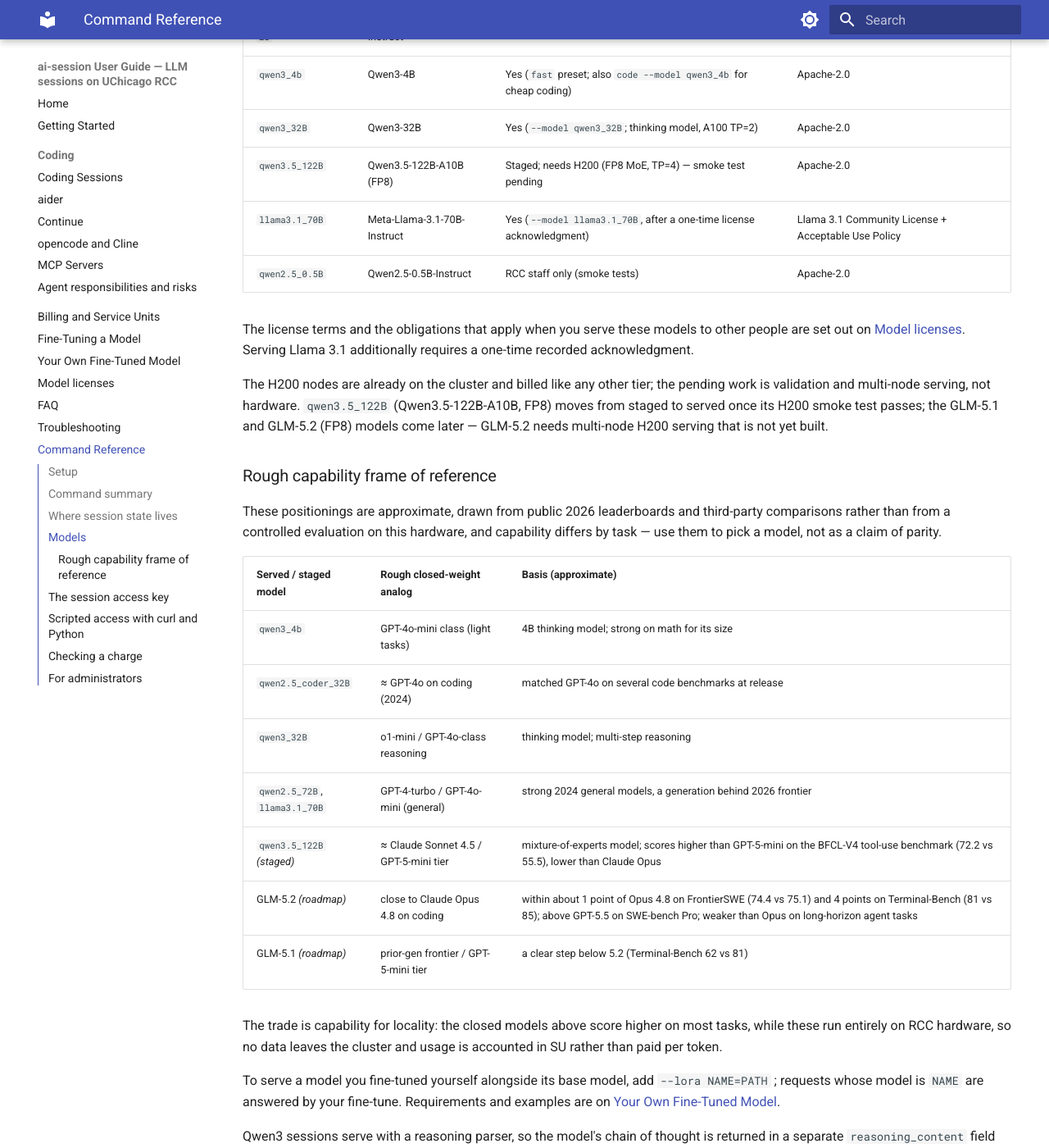
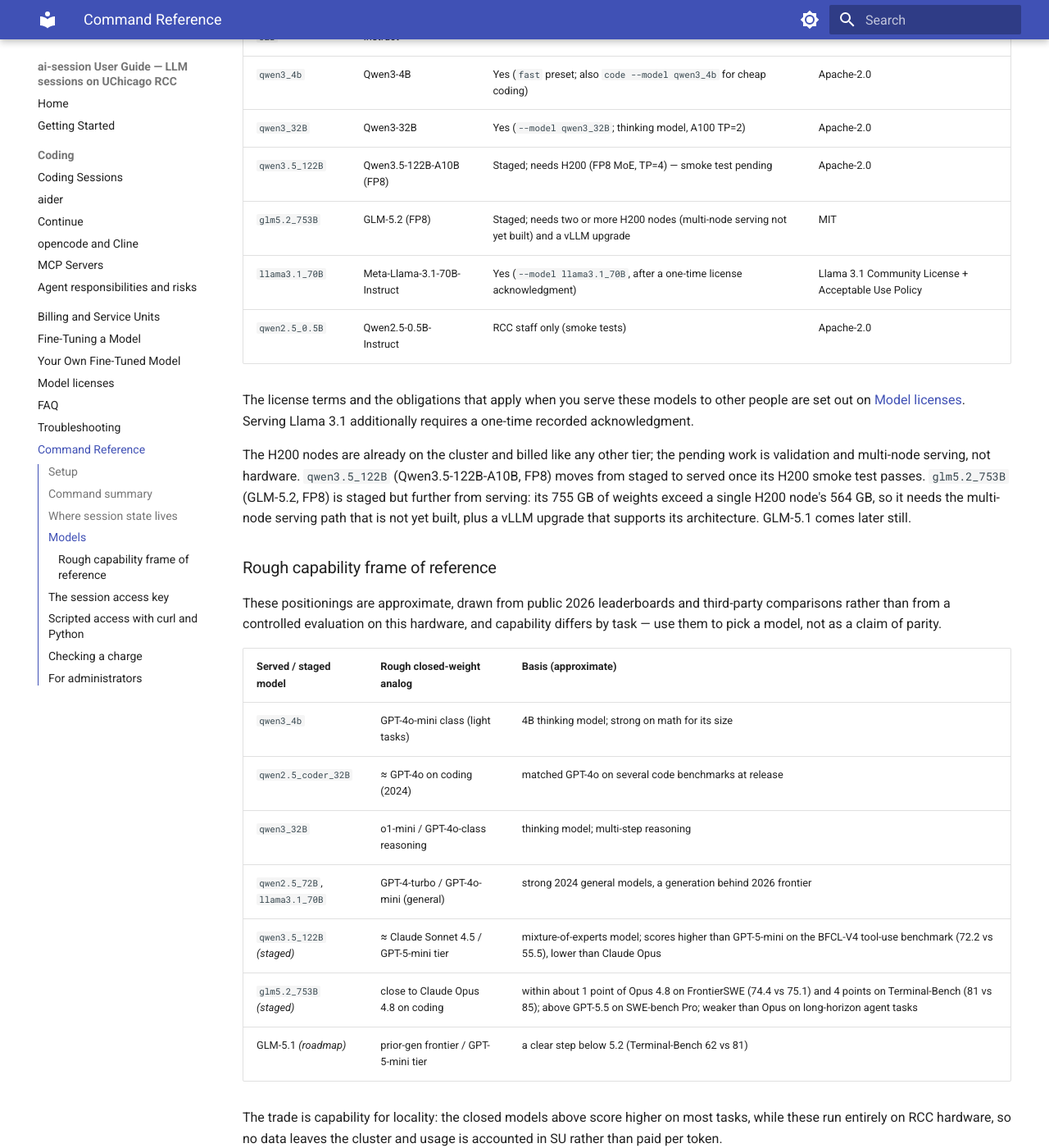
Before and after one commit to rmehta1987/rcc-vllm, an MkDocs documentation site: the page built from docs/reference.md, in a window 1280 px wide and 1400 px high, scrolled down 2416 px. Shown: the whole window at 82% size. Built offline with MkDocs 1.6.1 and Material for MkDocs 9.7.7, drawn with Linux system fonts in a browser that asks for light colours.

Commit message:
stage GLM-5.2-FP8: weights on disk, registered as glm5.2_753B (not served)
Download: 755.7 GB / 141 safetensors shards to models/GLM-5.2-FP8, verified
byte-exact against the HF API total with no .incomplete chunks left. The
2026-07-09 attempt hung ~20 h writing nothing because the transfer went
through the xet backend, which has no stall timeout; sbatch_stage_glm52.sh
(kept for future stagings) disables xet, sets HF_HUB_DOWNLOAD_TIMEOUT=60,
and retries so a dead connection resumes instead of hanging. The job then
ran at ~112 MB/s and finished in 1:42:33.

Staging follows the qwen3.5_122B pattern: registry key + H200 pin +
docs/license rows, deliberately NOT in PHASE1_SERVED. It cannot be served
at all today -- 755 GB exceeds one H200 node (4 x 141 GB = 564 GB), the
multi-node launcher path is not built, and the installed vLLM lacks
GlmMoeDsaForCausalLM -- so the registry comment warns against start
--force, which would reserve nodes, fail on load, and bill the floor.

Co-Authored-By: Claude Fable 5 <noreply@anthropic.com>

```diff
--- a/docs/reference.md
+++ b/docs/reference.md
@@ -84,6 +84,7 @@ directory.
 | `qwen3_4b` | Qwen3-4B | Yes (`fast` preset; also `code --model qwen3_4b` for cheap coding) | Apache-2.0 |
 | `qwen3_32B` | Qwen3-32B | Yes (`--model qwen3_32B`; thinking model, A100 TP=2) | Apache-2.0 |
 | `qwen3.5_122B` | Qwen3.5-122B-A10B (FP8) | Staged; needs H200 (FP8 MoE, TP=4) — smoke test pending | Apache-2.0 |
+| `glm5.2_753B` | GLM-5.2 (FP8) | Staged; needs two or more H200 nodes (multi-node serving not yet built) and a vLLM upgrade | MIT |
 | `llama3.1_70B` | Meta-Llama-3.1-70B-Instruct | Yes (`--model llama3.1_70B`, after a one-time license acknowledgment) | Llama 3.1 Community License + Acceptable Use Policy |
 | `qwen2.5_0.5B` | Qwen2.5-0.5B-Instruct | RCC staff only (smoke tests) | Apache-2.0 |
 
@@ -94,8 +95,10 @@ additionally requires a one-time recorded acknowledgment.
 The H200 nodes are already on the cluster and billed like any other tier; the
 pending work is validation and multi-node serving, not hardware. `qwen3.5_122B`
 (Qwen3.5-122B-A10B, FP8) moves from staged to served once its H200 smoke test
-passes; the GLM-5.1 and GLM-5.2 (FP8) models come later — GLM-5.2 needs multi-node
-H200 serving that is not yet built.
+passes. `glm5.2_753B` (GLM-5.2, FP8) is staged but further from serving: its
+755 GB of weights exceed a single H200 node's 564 GB, so it needs the multi-node
+serving path that is not yet built, plus a vLLM upgrade that supports its
+architecture. GLM-5.1 comes later still.
 
 ### Rough capability frame of reference
 
@@ -111,7 +114,7 @@ parity.
 | `qwen3_32B` | o1-mini / GPT-4o-class reasoning | thinking model; multi-step reasoning |
 | `qwen2.5_72B`, `llama3.1_70B` | GPT-4-turbo / GPT-4o-mini (general) | strong 2024 general models, a generation behind 2026 frontier |
 | `qwen3.5_122B` *(staged)* | ≈ Claude Sonnet 4.5 / GPT-5-mini tier | mixture-of-experts model; scores higher than GPT-5-mini on the BFCL-V4 tool-use benchmark (72.2 vs 55.5), lower than Claude Opus |
-| GLM-5.2 *(roadmap)* | close to Claude Opus 4.8 on coding | within about 1 point of Opus 4.8 on FrontierSWE (74.4 vs 75.1) and 4 points on Terminal-Bench (81 vs 85); above GPT-5.5 on SWE-bench Pro; weaker than Opus on long-horizon agent tasks |
+| `glm5.2_753B` *(staged)* | close to Claude Opus 4.8 on coding | within about 1 point of Opus 4.8 on FrontierSWE (74.4 vs 75.1) and 4 points on Terminal-Bench (81 vs 85); above GPT-5.5 on SWE-bench Pro; weaker than Opus on long-horizon agent tasks |
 | GLM-5.1 *(roadmap)* | prior-gen frontier / GPT-5-mini tier | a clear step below 5.2 (Terminal-Bench 62 vs 81) |
 
 The trade is capability for locality: the closed models above score higher on most
```
Also changed, not shown: docs/index.md (+4 -3 lines), docs/licenses.md (+3 -2 lines), 3 other files.
